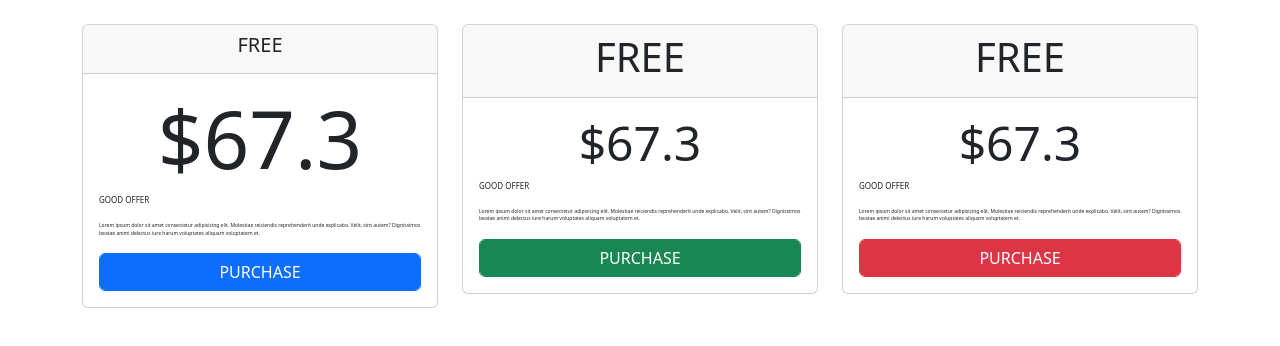
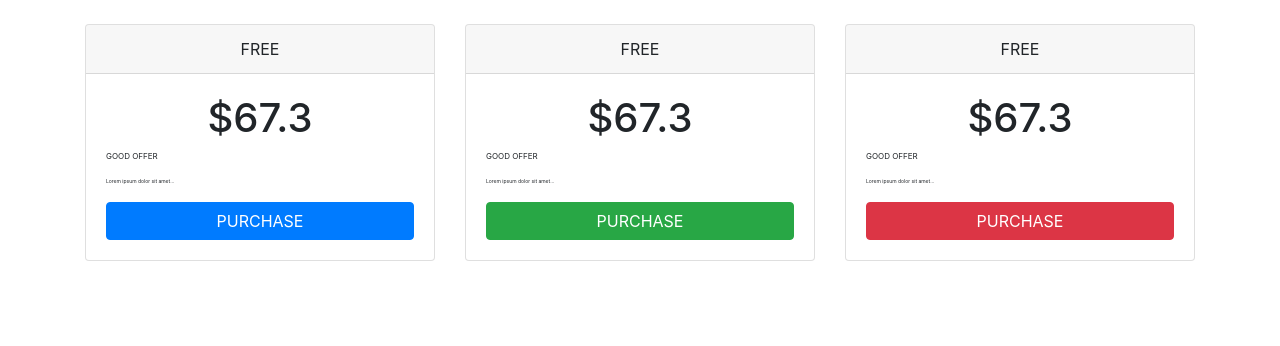
Before and after one commit to opadeleabraham/opadelebootrap2, a plain HTML site: page index.html in a window 1280 px wide. Drawn offline with nearby package versions, Linux system fonts and the light colour scheme.

Commit message:
Add files via upload

```diff
--- a/index.html
+++ b/index.html
@@ -3,77 +3,52 @@
 <head>
     <meta charset="UTF-8">
     <meta name="viewport" content="width=device-width, initial-scale=1.0">
-    <title>Document</title>
-    <link href="https://cdn.jsdelivr.net/npm/bootstrap@5.3.8/dist/css/bootstrap.min.css" rel="stylesheet" integrity="sha384-sRIl4kxILFvY47J16cr9ZwB07vP4J8+LH7qKQnuqkuIAvNWLzeN8tE5YBujZqJLB" crossorigin="anonymous">
-<script src="https://cdn.jsdelivr.net/npm/bootstrap@5.3.8/dist/js/bootstrap.bundle.min.js" integrity="sha384-FKyoEForCGlyvwx9Hj09JcYn3nv7wiPVlz7YYwJrWVcXK/BmnVDxM+D2scQbITxI" crossorigin="anonymous"></script>
+    <title>Abraham</title>
+    <link rel="stylesheet" href="./Assets/bootstrap-5.3.2-dist/bootstrap-5.3.2-dist/css/bootstrap.min.css">
 </head>
 <body>
-<div class="container">
-    <div class="row mt-4">
-        <div class="col col-6 col-sm-12 col-md-4">
-            <div class="card">
-        <div class="card-header">
-            <h5 class="text-center">FREE</h5>
+    <div class="container">
+  <div class="row mt-4">
 
+    <div class="col-12 col-sm-6 col-md-4 mb-4">
+      <div class="card">
+        <div class="card-header text-center">FREE</div>
+        <div class="card-body">
+          <h1 class="display-5 text-center">$67.3</h1>
+          <p style="font-size: 8px;">GOOD OFFER</p>
+          <p style="font-size: 5px;">Lorem ipsum dolor sit amet...</p>
+          <a class="btn btn-primary w-100">PURCHASE</a>
         </div>
-
-        <div class="card-body">
-            <h1 class="display-1 text-center">$67.3</h1>
-
-            <p style="font-size: 8px;">GOOD OFFER</p>
-            <p style="font-size: 5px;">Lorem ipsum dolor sit amet consectetur adipisicing elit. Molestiae reiciendis reprehenderit unde explicabo. Velit, sint autem? Dignissimos beatae animi delectus iure harum voluptates aliquam voluptatem et.</p>
-
-            <a class="btn btn-primary form-control">PURCHASE</a>
-
-        </div>
+      </div>
     </div>
 
-
+    <div class="col-12 col-sm-6 col-md-4 mb-4">
+      <div class="card">
+        <div class="card-header text-center">FREE</div>
+        <div class="card-body">
+          <h1 class="display-5 text-center">$67.3</h1>
+          <p style="font-size: 8px;">GOOD OFFER</p>
+          <p style="font-size: 5px;">Lorem ipsum dolor sit amet...</p>
+          <a class="btn btn-success w-100">PURCHASE</a>
+        </div>
+      </div>
     </div>
 
-    <div class="col col-6 col-sm-6 col-md-4">
-            <div class="card">
-        <div class="card-header">
-            <h1 class="text-center">FREE</h1>
+    <div class="col-12 col-sm-6 col-md-4 mb-4">
+      <div class="card">
+        <div class="card-header text-center">FREE</div>
+        <div class="card-body">
+          <h1 class="display-5 text-center">$67.3</h1>
+          <p style="font-size: 8px;">GOOD OFFER</p>
+          <p style="font-size: 5px;">Lorem ipsum dolor sit amet...</p>
+          <a class="btn btn-danger w-100">PURCHASE</a>
+        </div>
+      </div>
+    </div>
 
-        </div>
-
-        <div class="card-body">
-            <h1 class="display-5 text-center">$67.3</h1>
-
-            <p style="font-size: 8px;">GOOD OFFER</p>
-            <p style="font-size: 5px;">Lorem ipsum dolor sit amet consectetur adipisicing elit. Molestiae reiciendis reprehenderit unde explicabo. Velit, sint autem? Dignissimos beatae animi delectus iure harum voluptates aliquam voluptatem et.</p>
-
-            <a class="btn btn-success form-control">PURCHASE</a>
-
-        </div>
-    </div>
-        </div>
-
-        <div class="col col-6 col-sm-6 col-md-4 ">
-            <div class="card">
-        <div class="card-header">
-            <h1 class="text-center">FREE</h1>
-
-        </div>
-
-        <div class="card-body">
-            <h1 class="display-5 text-center">$67.3</h1>
-
-            <p style="font-size: 8px;">GOOD OFFER</p>
-            <p style="font-size: 5px;">Lorem ipsum dolor sit amet consectetur adipisicing elit. Molestiae reiciendis reprehenderit unde explicabo. Velit, sint autem? Dignissimos beatae animi delectus iure harum voluptates aliquam voluptatem et.</p>
-
-            <a class="btn btn-danger form-control">PURCHASE</a>
-
-        </div>
-    </div>
-        </div>
+  </div>
 </div>
 
-</div>
-
-<script src="https://cdn.jsdelivr.net/npm/@popperjs/core@2.11.8/dist/umd/popper.min.js" integrity="sha384-I7E8VVD/ismYTF4hNIPjVp/Zjvgyol6VFvRkX/vR+Vc4jQkC+hVqc2pM8ODewa9r" crossorigin="anonymous"></script>
-<script src="https://cdn.jsdelivr.net/npm/bootstrap@5.3.8/dist/js/bootstrap.min.js" integrity="sha384-G/EV+4j2dNv+tEPo3++6LCgdCROaejBqfUeNjuKAiuXbjrxilcCdDz6ZAVfHWe1Y" crossorigin="anonymous"></script>
 
 </body>
 </html>
```
